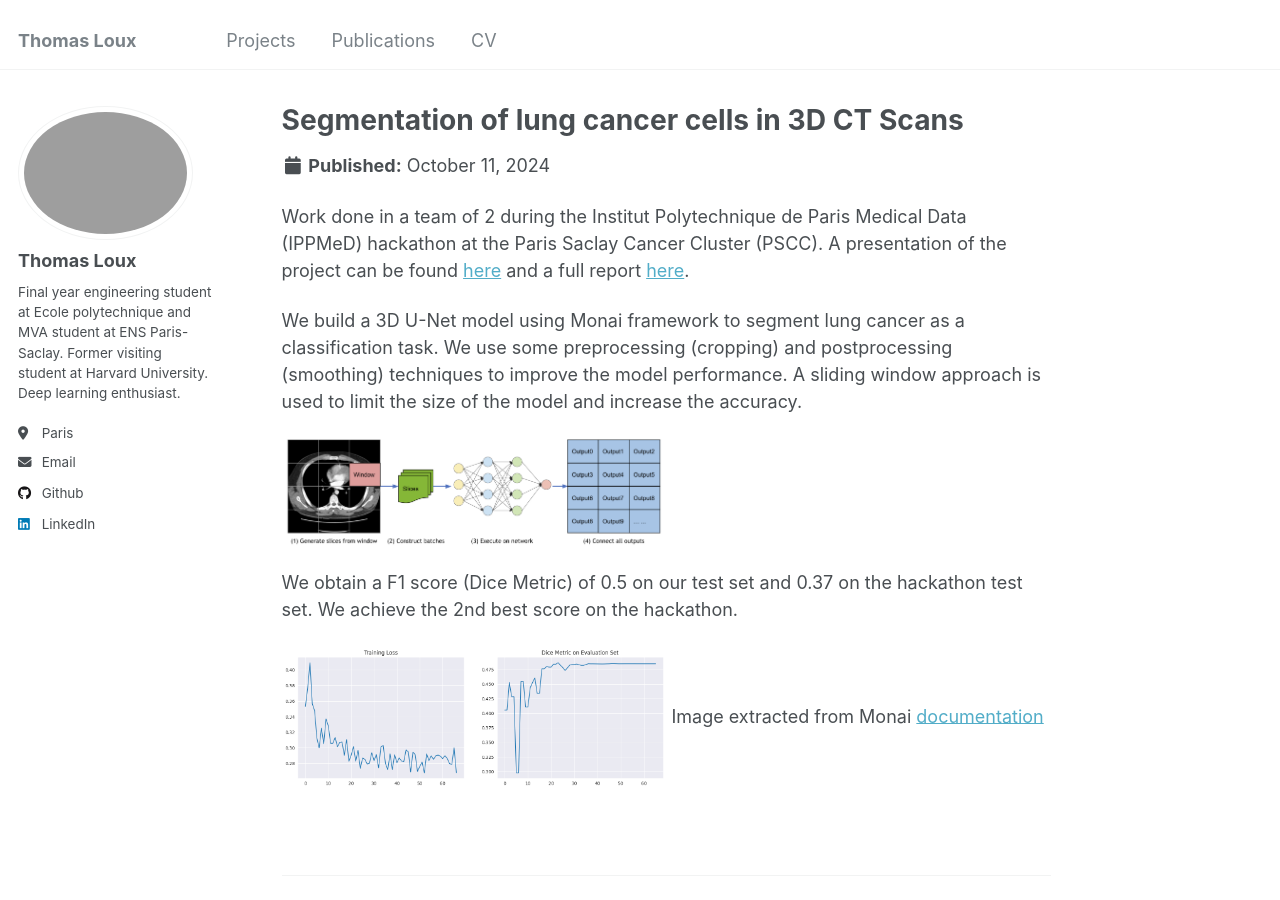
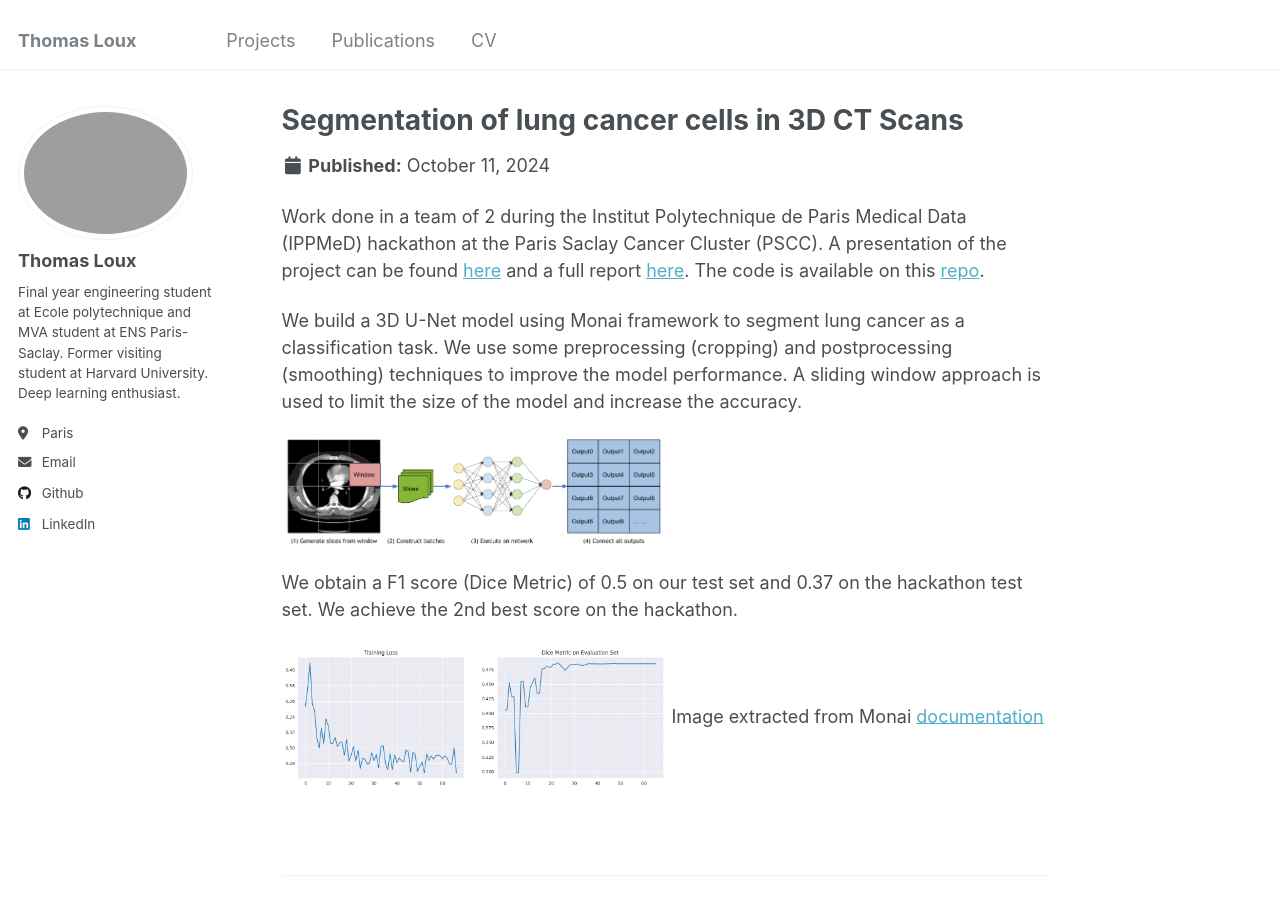
Before and after one commit to thomasloux/thomasloux.github.io, a Jekyll site: the page built from _projects/ippmed-segmentation.md, in a window 1280 px wide and 900 px high. Built offline with Jekyll 4.4.1, drawn with Linux system fonts in a browser that asks for light colours.

Commit message:
add repo

```diff
--- a/_projects/ippmed-segmentation.md
+++ b/_projects/ippmed-segmentation.md
@@ -4,7 +4,7 @@ excerpt: "Implemented a 3D U-Net model using Monai framework to segment lung can
 collection: projects
 ---
 
-Work done in a team of 2 during the Institut Polytechnique de Paris Medical Data (IPPMeD) hackathon at the Paris Saclay Cancer Cluster (PSCC). A presentation of the project can be found [here](https://thomasloux.github.io/files/defense-3d-segmentation-lung.pdf) and a full report [here](https://thomasloux.github.io/files/report-3d-segmentation-lung.pdf).
+Work done in a team of 2 during the Institut Polytechnique de Paris Medical Data (IPPMeD) hackathon at the Paris Saclay Cancer Cluster (PSCC). A presentation of the project can be found [here](https://thomasloux.github.io/files/defense-3d-segmentation-lung.pdf) and a full report [here](https://thomasloux.github.io/files/report-3d-segmentation-lung.pdf). The code is available on this [repo](https://github.com/thomasloux/hackathon-pscc).
 
 We build a 3D U-Net model using Monai framework to segment lung cancer as a classification task. We use some preprocessing (cropping) and postprocessing (smoothing) techniques to improve the model performance. A sliding window approach is used to limit the size of the model and increase the accuracy.
 
```
Also changed, not shown: _projects/cartpole-problem.md (+1 -1 lines).
